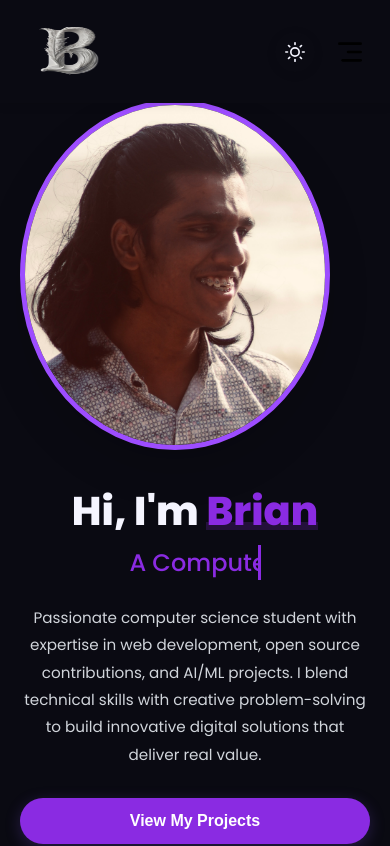
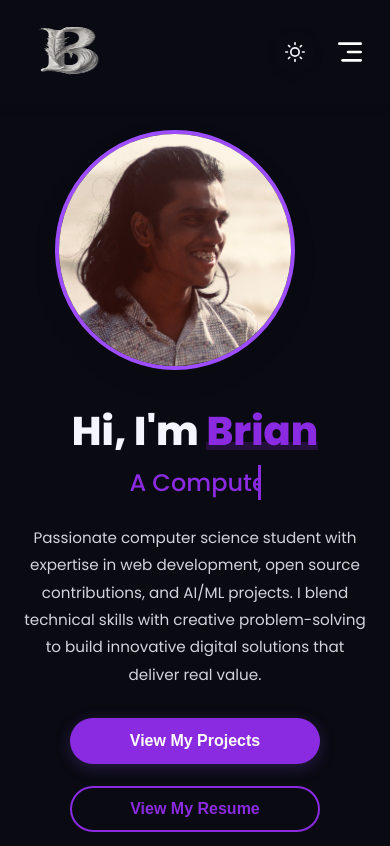
Before and after one commit to brianchristy/brian-portfolio, a React (Vite) app: page / in a window 390 px wide. Shown: the top 846 px of the page. Built offline with nearby package versions, Linux system fonts and the light colour scheme.

Commit message:
theme-added

```diff
--- a/src/components.css
+++ b/src/components.css
@@ -117,21 +117,29 @@ body.resume-modal-open .header {
   margin: 0;
   z-index: 1001;
   border-radius: 50%;
-  transition: background-color 0.2s ease;
+  transition: all 0.3s ease;
 }
 
 .menu-toggle .menu-icon {
   width: 24px;
   height: 24px;
   display: block;
+  filter: var(--menu-icon-filter, none);
+  transition: filter 0.3s ease;
 }
 
-.menu-toggle .menu-icon.dark {
-  filter: invert(1);
+/* Light theme - dark icon */
+:root {
+  --menu-icon-filter: brightness(0) invert(0);
+}
+
+/* Dark theme - light icon */
+.dark-theme {
+  --menu-icon-filter: brightness(0) invert(1);
 }
 
 .menu-toggle:hover {
-  background-color: rgba(0, 0, 0, 0.05);
+  background-color: var(--menu-toggle-hover, rgba(0, 0, 0, 0.05));
 }
 
 /* Mobile Navigation */
@@ -144,13 +152,30 @@ body.resume-modal-open .header {
     max-width: 300px;
     height: 100vh;
     padding: 100px 30px 40px;
-    background: var(--background);
+    background: var(--menu-bg, var(--background));
     box-shadow: -5px 0 15px rgba(0, 0, 0, 0.1);
-    transition: right 0.3s ease-in-out;
+    transition: right 0.3s ease-in-out, background 0.3s ease;
     z-index: 1000;
     flex-direction: column;
     justify-content: flex-start;
     align-items: flex-start;
+  }
+
+  /* Reverse theme for mobile menu */
+  :root {
+    --menu-bg: var(--background-dark, #1a1a27);
+    --menu-text: var(--text-primary-light, #f5f5ff);
+    --menu-toggle-hover: rgba(255, 255, 255, 0.1);
+  }
+
+  .dark-theme {
+    --menu-bg: var(--background-light, #f0e6d2);
+    --menu-text: var(--text-primary-dark, #2d2418);
+    --menu-toggle-hover: rgba(0, 0, 0, 0.05);
+  }
+
+  .nav-links a {
+    color: var(--menu-text);
   }
 
   .nav.nav-open {
@@ -344,12 +369,13 @@ body.resume-modal-open .header {
 .profile-img {
   width: 100%;
   max-width: 350px;
-  height: 350px;
+  height: auto;
+  aspect-ratio: 1/1;
   object-fit: cover;
   border-radius: 50%;
   position: relative;
   z-index: 2;
-  box-shadow: 0 20px 40px rgba(0, 0, 0, 0.15);
+  box-shadow: 0 10px 25px rgba(0, 0, 0, 0.1);
   transition: transform 0.3s ease, box-shadow 0.3s ease;
   border: 5px solid var(--primary-light);
 }
@@ -379,6 +405,9 @@ body.resume-modal-open .header {
 @media (max-width: 1024px) {
   .hero-content {
     gap: 40px;
+    flex-direction: column;
+    text-align: center;
+    align-items: center;
   }
 
   .hero-title {
@@ -391,6 +420,45 @@ body.resume-modal-open .header {
 
   .hero-description {
     font-size: 1rem;
+    max-width: 600px;
+    margin-left: auto;
+    margin-right: auto;
+  }
+
+  .hero-image {
+    margin-top: 30px;
+  }
+
+  .profile-img {
+    max-width: 280px;
+    margin: 0 auto;
+  }
+}
+
+@media (max-width: 480px) {
+  .hero {
+    padding-top: 120px;
+    padding-bottom: 80px;
+  }
+
+  .hero-content {
+    gap: 30px;
+  }
+
+  .profile-img {
+    max-width: 240px;
+    border-width: 4px;
+  }
+
+  .hero-btns {
+    flex-direction: column;
+    align-items: center;
+    gap: 15px;
+  }
+
+  .hero-btns .btn {
+    width: 100%;
+    max-width: 250px;
   }
 }
 
@@ -1077,7 +1145,7 @@ body.resume-modal-open .header {
     width: 80%;
     max-width: 300px;
     height: 100vh;
-    background-color: var(--background-light);
+    background-color: var(--menu-bg, var(--background-light));
     flex-direction: column;
     justify-content: center;
     padding: 50px 20px;
```
